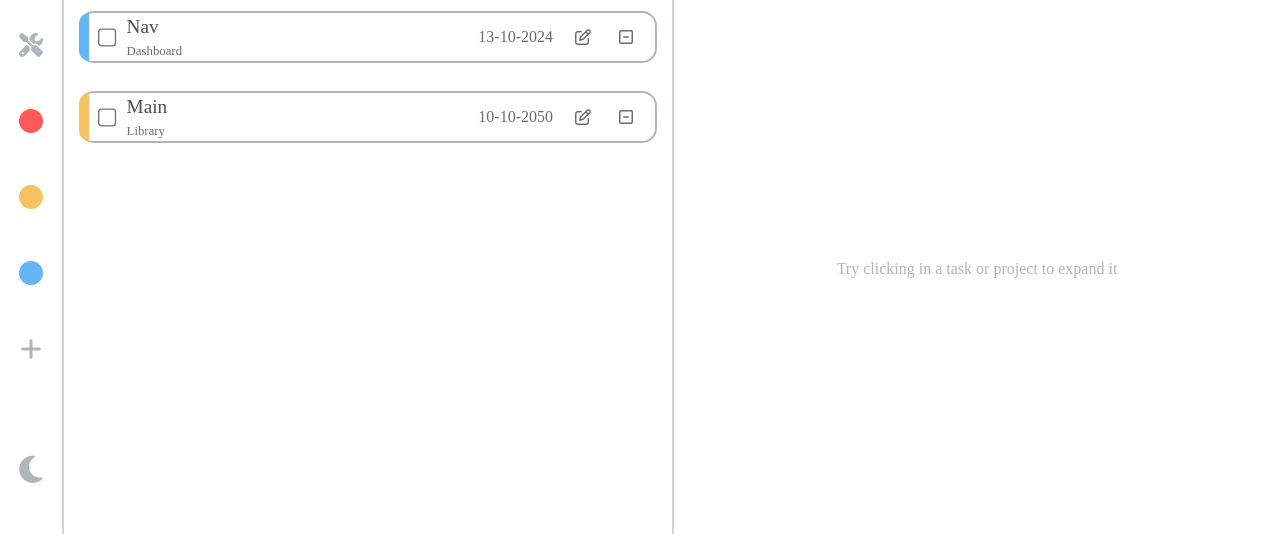
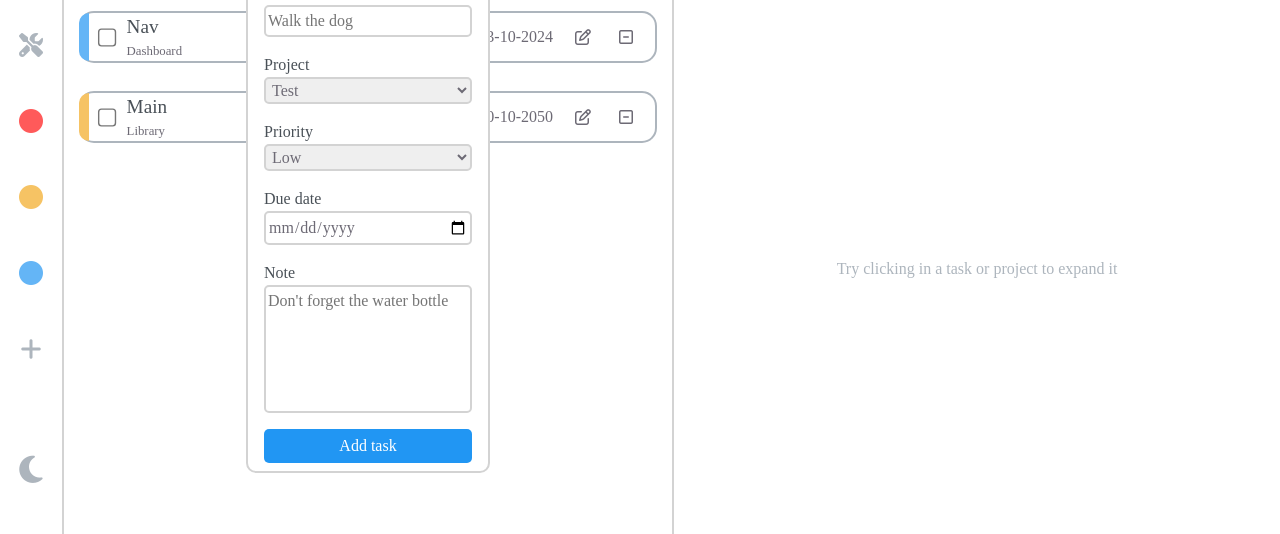
Before and after one commit to AdnaneTaleb10/To-Do-List, a website built with webpack: page src/index.html in a window 1280 px wide. Shown: the part 163-697 px from the top of the page. Built offline with nearby package versions, Linux system fonts and the light colour scheme; a web font is replaced by a local one.

Commit message:
Create form to add new task

```diff
--- a/src/css/style.css
+++ b/src/css/style.css
@@ -166,7 +166,7 @@ aside i:hover {
   gap: 1em;
 }
 
-#current-tab{
+#current-tab {
   position: absolute;
   bottom: 10px;
   right: 20px;
@@ -313,3 +313,50 @@ div.actions button:hover {
   color: var(--default-gray);
   text-align: center;
 }
+
+form {
+  position: absolute;
+  z-index: 3;
+  place-self: center;
+  display: flex;
+  flex-direction: column;
+  border-radius: 10px;
+  border: 2px solid var(--borders-gray);
+  background-color: white;
+  transition: 0.2s ease-in-out;
+}
+
+form > h1 {
+  color: var(--dark-gray);
+  text-align: center;
+}
+
+form > div {
+  padding: 0.5em 1em;
+  display: flex;
+  flex-direction: column;
+  color: var(--black);
+}
+
+form > div > select,
+form > div > input,
+form > div > textarea {
+  resize: none;
+  border: 2px solid var(--borders-gray);
+  color: var(--dark-gray);
+  border-radius: 5px;
+  padding: 2px;
+}
+
+form > div > button{
+  border: none;
+  background-color: var(--logo-blue);
+  color: white;
+  padding: 0.3em  ;
+  border-radius: 5px;
+}
+
+form > div > button:hover{
+  filter: brightness(90%);
+  cursor: pointer;
+}
--- a/src/index.html
+++ b/src/index.html
@@ -51,6 +51,58 @@
       </aside>
       <div id="min-view">
         <div id="current-tab">Home</div>
+        <form action="">
+          <h1>New Task</h1>
+
+          <div>
+            <label for="task-title">Title*</label>
+            <input
+              type="text"
+              name="title"
+              id="task-title"
+              placeholder="Walk the dog"
+              required
+            />
+          </div>
+
+          <div>
+            <label for="projects">Project</label>
+            <select name="projects" id="projects">
+              <option value="test">Test</option>
+              <option value="test">Test</option>
+              <option value="test">Test</option>
+            </select>
+          </div>
+
+          <div>
+            <label for="task-priority">Priority</label>
+            <select name="task-priority" id="task-priority">
+              <option value="low" selected>Low</option>
+              <option value="medium">Meidum</option>
+              <option value="high">High</option>
+            </select>
+          </div>
+
+          <div>
+            <label for="due-date">Due date</label>
+            <input type="date" name="due-date" id="due-date" />
+          </div>
+
+          <div>
+            <label for="description">Note</label>
+            <textarea
+              name="description"
+              id="description"
+              rows="5"
+              cols="5"
+              placeholder="Don't forget the water bottle"
+            ></textarea>
+          </div>
+
+          <div>
+            <button type="submit" id="add-task">Add task</button>
+          </div>
+        </form>
       </div>
 
       <div id="full-view">
```
